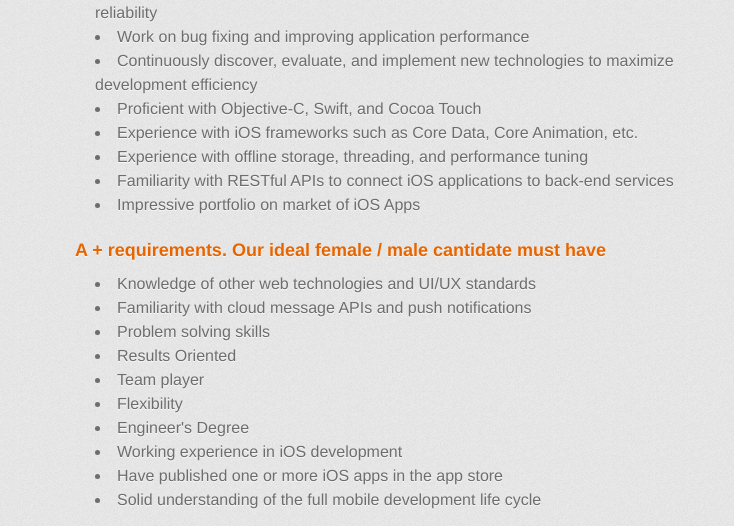
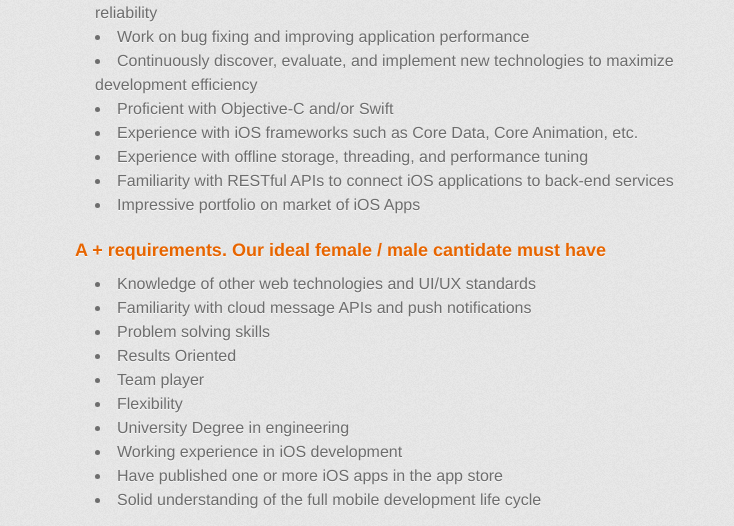
Before and after one commit to parclick/parclick.github.io, a Jekyll site: the page built from _posts/2016-11-20-iOS-Developer.html, in a window 1280 px wide. Shown: the part 1019-1545 px from the top of the page, without its empty margins (255-989 px from the left). Built offline with Jekyll 4.4.1, drawn with Linux system fonts in a browser that asks for light colours; some web fonts are replaced; Markdown is read by kramdown in place of the engine named in the settings.

Commit message:
Update 2016-11-20-iOS-Developer.html

```diff
--- a/_posts/2016-11-20-iOS-Developer.html
+++ b/_posts/2016-11-20-iOS-Developer.html
@@ -22,7 +22,7 @@ title: iOS Developer
   <li>Unit-test code for robustness, including edge cases, usability, and general reliability</li>
   <li>Work on bug fixing and improving application performance</li>
   <li>Continuously discover, evaluate, and implement new technologies to maximize development efficiency</li>
-  <li>Proficient with Objective-C, Swift, and Cocoa Touch</li>
+  <li>Proficient with Objective-C and/or Swift</li>
   <li>Experience with iOS frameworks such as Core Data, Core Animation, etc.</li>
   <li>Experience with offline storage, threading, and performance tuning</li>
   <li>Familiarity with RESTful APIs to connect iOS applications to back-end services</li>
@@ -36,7 +36,7 @@ title: iOS Developer
   <li>Results Oriented</li>
   <li>Team player</li>
   <li>Flexibility</li>
-  <li>Engineer's Degree</li>
+  <li>University Degree in engineering</li>
   <li>Working experience in iOS development</li>
   <li>Have published one or more iOS apps in the app store</li>
   <li>Solid understanding of the full mobile development life cycle</li>
```
